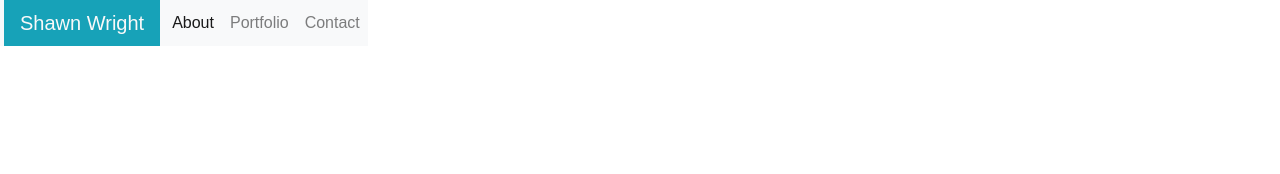
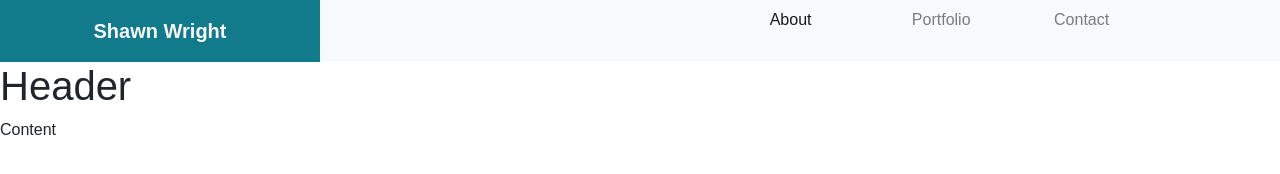
Before and after one commit to ShawnATX/Portfolio, a plain HTML site: page index.html in a window 1280 px wide. Drawn offline with nearby package versions, Linux system fonts and the light colour scheme; a web font is replaced by a local one.

Commit message:
Further work on the navbar element. Known issues - nav links are not aligning horizontally on md/sm screens

```diff
--- a/index.html
+++ b/index.html
@@ -15,29 +15,51 @@
         Navbar is living in a single row, with the logo in a column and links in a column, this allows easy vertical positioning on smaller screens
         No collapse on nav items
     -->
-        <div class="container mx-0">
+        <div class="container-fluid mx-0 px-0">
+                <nav class="navbar navbar-expand-md navbar-light bg-light p-0">
+                    <div class="row w-100 mw-20 m-0 p-0"> <!-- Row for the entire navigation area-->
+                        <div class="col-md-3 m-0 p-0">
+                            <a class="navbar navbar-brand text-center font-weight-bold w-100 bg-info m-0 px-3 py-3" id="logo-font" href="#">Shawn Wright</a>
+                        </div>
+                        <div class="col-md-4 offset-md-4">
                         <div class="row">
-                <nav class="navbar navbar-expand-sm navbar-light bg-light m-0 p-0">
-                    <a class="navbar-brand bg-info my-0 mx-1 px-3 py-2" id="logo-font" href="#">Shawn Wright</a>
-                    <div class="navbarNav" id="navbarNav">
+                            <div class="navbarNav w-100" id="navbarNav">
                                     <ul class="navbar-nav">
+                                        <div class="col-4">
                                         <li class="nav-item active">
                                             <a class="nav-link" href="index.html">About<span class="sr-only">(current)</span></a>
                                         </li>
+                                        </div>
+                                        <div class="col-4">
                                         <li class="nav-item">
                                             <a class="nav-link" href="portfolio.html">Portfolio</a>
                                         </li>
+                                        </div>
+                                        <div class="col-4">
                                         <li class="nav-item">
                                             <a class="nav-link" href="contact.html">Contact</a>
                                         </li>
+                                        </div>
                                     </ul>
                                 </div>
+                                </div>
+                            </div>
+                        </div>
+                        </div>
                     </nav>
+                </nav>
+                <header>
+                    <h1>Header</h1>
+                </header>
+                <main>
+                    Content
+                </main>
+
+
+
             </div>
 
-        <header>
 
-        </header>
     </div>
     <script src="https://code.jquery.com/jquery-3.4.1.slim.min.js" integrity="sha384-J6qa4849blE2+poT4WnyKhv5vZF5SrPo0iEjwBvKU7imGFAV0wwj1yYfoRSJoZ+n" crossorigin="anonymous"></script>
     <script src="https://cdn.jsdelivr.net/npm/popper.js@1.16.0/dist/umd/popper.min.js" integrity="sha384-Q6E9RHvbIyZFJoft+2mJbHaEWldlvI9IOYy5n3zV9zzTtmI3UksdQRVvoxMfooAo" crossorigin="anonymous"></script>
```
Also changed, not shown: assets/logo.png (deleted). Lines whose indentation alone changed are shown as unchanged.
